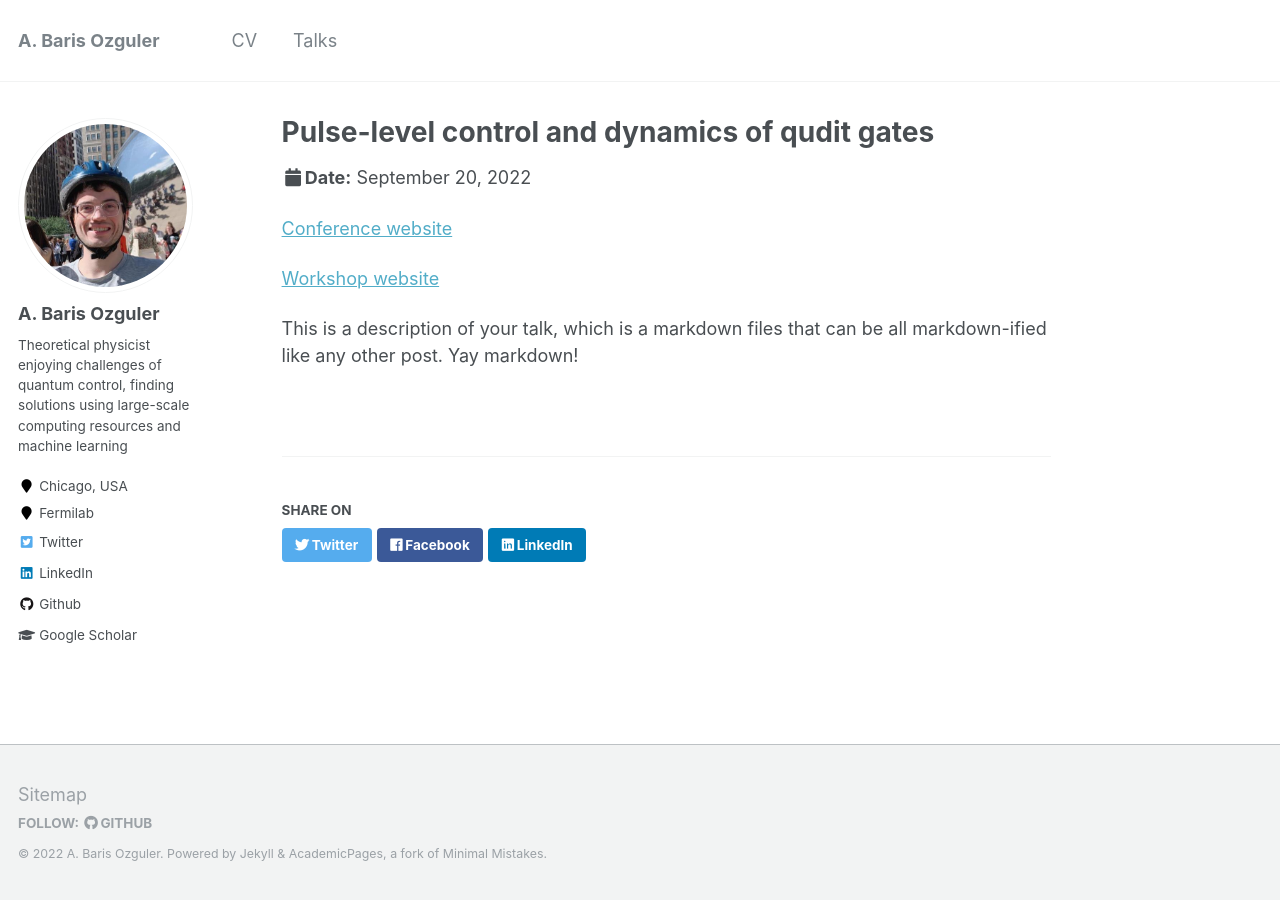
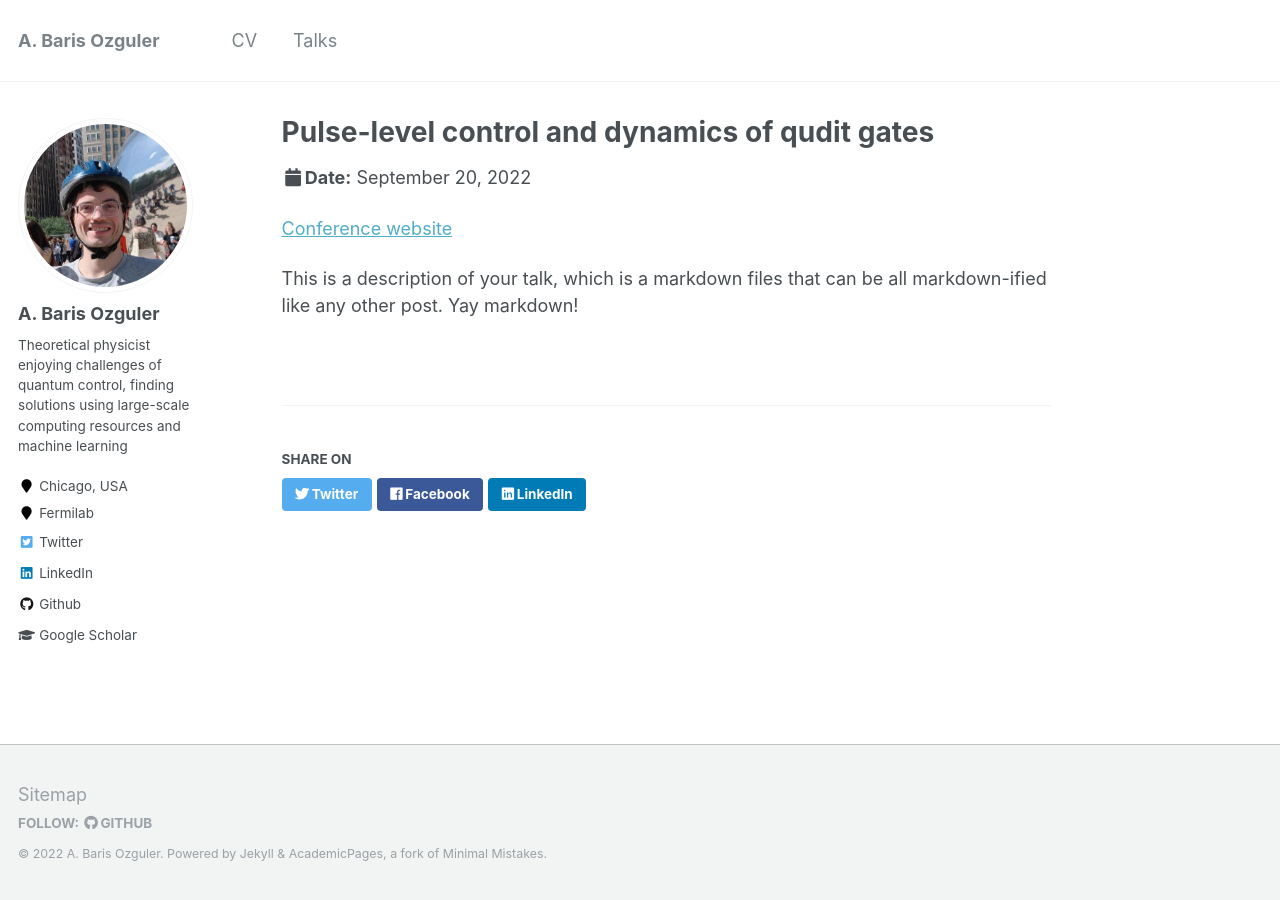
Before and after one commit to relugzosiraba/relugzosiraba.github.io, a Jekyll site: the page built from _talks/barisozguler_qce22.md, in a window 1280 px wide. Built offline with Jekyll 4.4.1, drawn with Linux system fonts in a browser that asks for light colours.

Commit message:
Update barisozguler_qce22.md

```diff
--- a/_talks/barisozguler_qce22.md
+++ b/_talks/barisozguler_qce22.md
@@ -10,6 +10,4 @@ location: "Broomfield, CO"
 
 [Conference website](https://qce.quantum.ieee.org/2022)
 
-[Workshop website](https://events.cels.anl.gov/event/332/overview)
-
 This is a description of your talk, which is a markdown files that can be all markdown-ified like any other post. Yay markdown!
```
